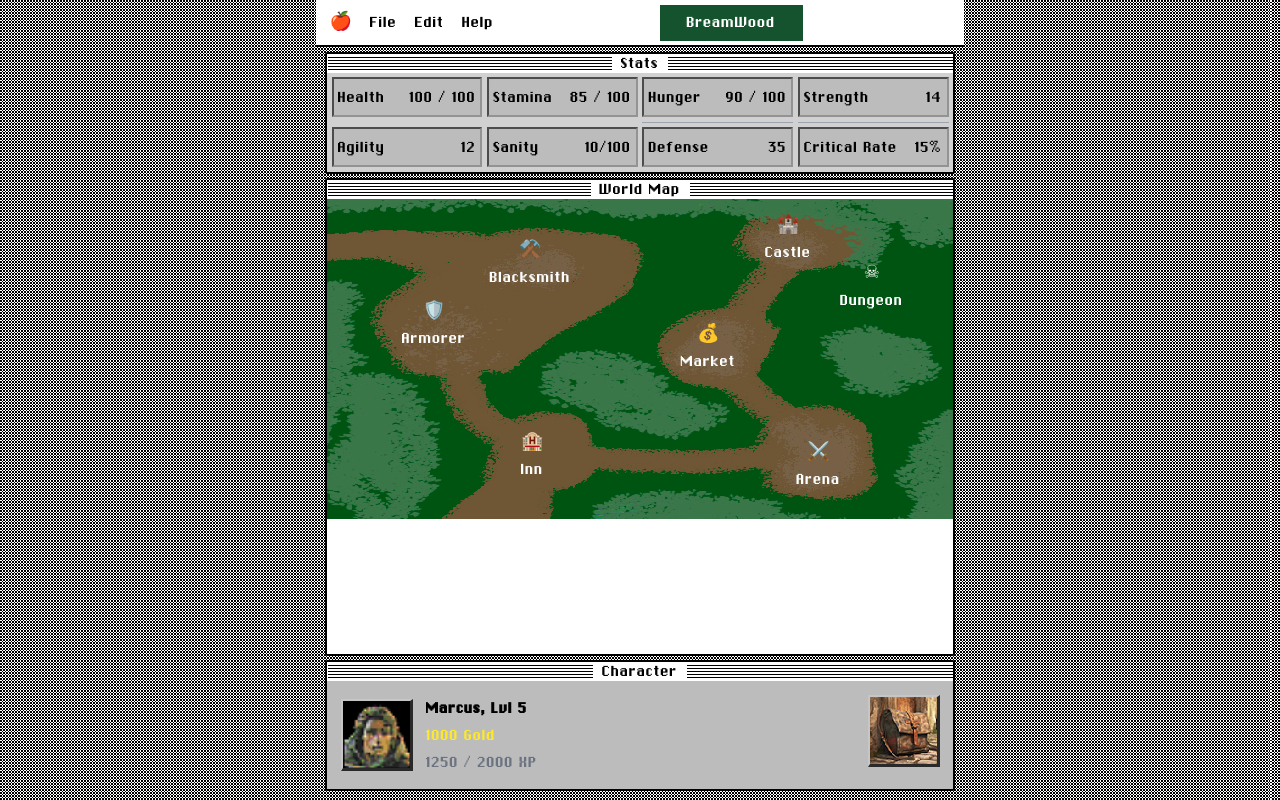
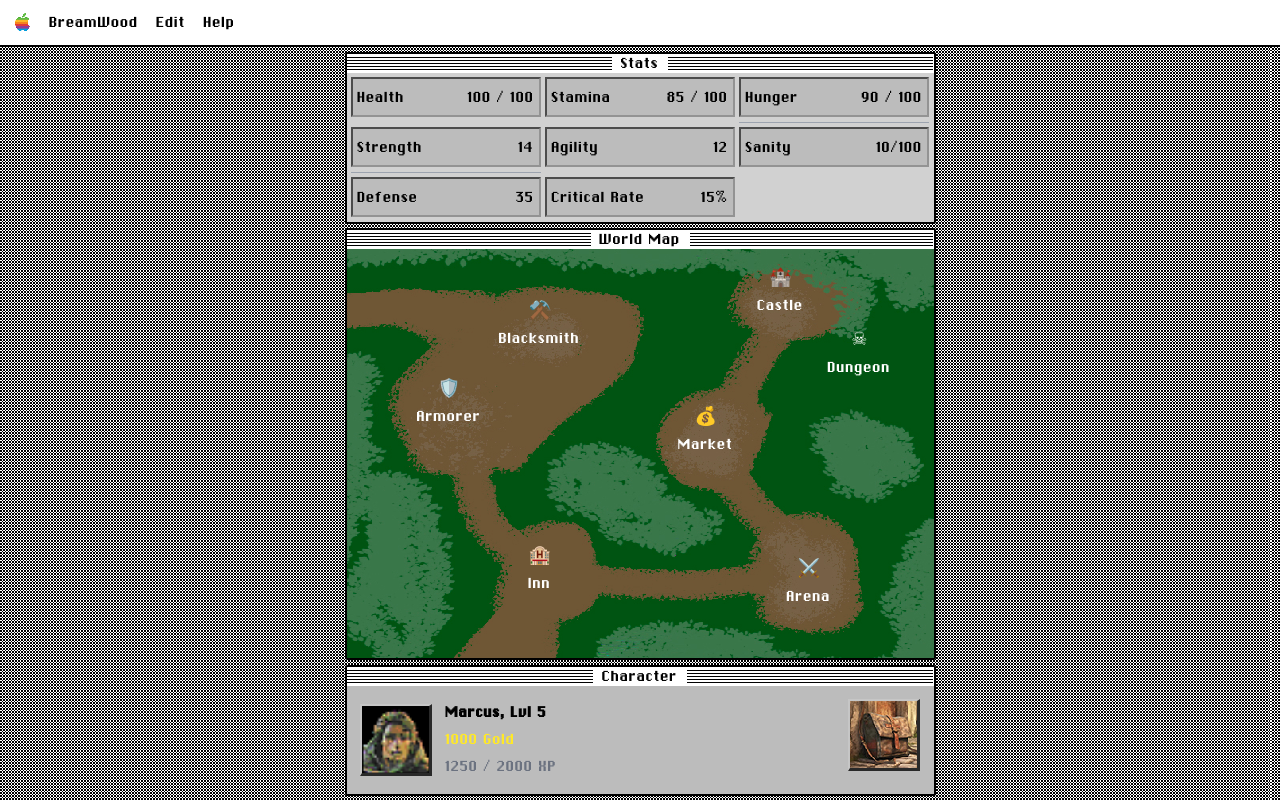
Before and after one commit to mytchallb/breamwood, a Vue app: page / in a window 1280 px wide. Built offline with nearby package versions, Linux system fonts and the light colour scheme.

Commit message:
getting navbar tidied

```diff
--- a/src/App.vue
+++ b/src/App.vue
@@ -3,8 +3,9 @@
     class="min-h-screen grid grid-rows-[auto_1fr] fixed inset-0 bg-repeat [image-rendering:pixelated]"
     :style="{ backgroundImage: 'url(' + bgImage + ')', backgroundSize: '6px' }"
   >
-    <div class="game-container max-w-xl mx-auto w-full grid grid-rows-[auto_auto_1fr_auto] gap-1 h-[100dvh] pb-2">
-      <Nav />
+    <Nav class="w-full" />
+
+    <div class="max-w-[600px] max-h-[760px] grid grid-rows-[auto_1fr_auto] gap-1 p-1 mx-auto w-full justify-self-center">
       <Stats />
       <Map />
       <Character />
--- a/src/components/Character.vue
+++ b/src/components/Character.vue
@@ -1,8 +1,8 @@
 <template>
   <!-- Character Panel -->
-  <div class="bg-[#bcbcbc] border-2 mx-2 border-black rounded-sm overflow-hidden flex flex-col">
+  <div class="bg-[#bcbcbc] border-2 border-black rounded-sm overflow-hidden flex flex-col">
     <WindowBar title="Character" />
-    <div class="p-3 flex-1 h-[100px]">
+    <div class="p-1 sm:p-2 md:p-3 flex-1 h-[100px]">
       <!-- Character Header -->
       <div class="flex justify-between items-start">
         <div class="flex items-center space-x-3">
--- a/src/components/Map.vue
+++ b/src/components/Map.vue
@@ -1,7 +1,7 @@
 <template>
-  <div class="bg-white border-2 mx-2 border-black rounded-sm flex flex-col h-full overflow-hidden">
+  <div class="bg-white border-2 border-black rounded-sm flex flex-col h-full overflow-hidden">
     <WindowBar :title="screenTitle" />
-    <div class="flex-1 h-full max-h-[40vh] overflow-hidden">
+    <div class="flex-1 h-full overflow-hidden">
       <component :is="screenComponents[store.currentScreen]" class="h-full" />
     </div>
     <button v-if="store.currentScreen !== 'map'" @click="store.setCurrentScreen('map')" class="text-sm hover:text-yellow-300">Back to Map</button>
--- a/src/components/Nav.vue
+++ b/src/components/Nav.vue
@@ -1,8 +1,8 @@
 <template>
   <!-- Menu Bar -->
   <div class="bg-white border-b-2 border-black flex p-1 text-sm">
-    <div class="px-2 py-1 cursor-pointer hover:bg-black hover:text-white">
-      <span class="">🍎</span>
+    <div class="px-2 py-1 cursor-pointer hover:bg-black hover:text-white flex items-center">
+      <img src="../assets/apple.png" alt="Apple" class="w-4 h-4 object-contain translate-y-[-1px]" />
     </div>
     <div v-for="(menu, menuIndex) in menuItems" :key="menuIndex" class="relative group">
       <div class="px-2 py-1 cursor-pointer hover:bg-black hover:text-white" @click="toggleDropdown(menuIndex)">
@@ -19,16 +19,13 @@
         </div>
       </div>
     </div>
-    <div class="flex items-center justify-center w-full">
-      <span class="bg-green-900 text-white px-6 py-1"> BreamWood </span>
-    </div>
   </div>
 </template>
 <script setup>
 import { ref } from "vue"
 const menuItems = ref([
   {
-    name: "File",
+    name: "BreamWood",
     items: ["Save", "Mute", "Quit"],
     dropdownOpen: false,
   },
--- a/src/components/Stats.vue
+++ b/src/components/Stats.vue
@@ -1,5 +1,5 @@
 <template>
-  <div class="bg-[#d1d1d1] border-2 mx-2 border-black rounded-sm flex flex-col">
+  <div class="bg-[#d1d1d1] border-2 border-black rounded-sm flex flex-col">
     <WindowBar title="Stats" />
     <!-- Stats Container -->
     <div class="grid grid-cols-[repeat(auto-fit,minmax(150px,1fr))] gap-1 p-1">
--- a/src/components/WindowBar.vue
+++ b/src/components/WindowBar.vue
@@ -1,5 +1,5 @@
 <template>
-  <div class="bg-white text-black text-center py-[0.5px]">
+  <div class="bg-white text-black text-center py-[0.5px] hide-on-short">
     <div class="flex items-center gap-2 h-4 p-[0.5px]">
       <div style="background-image: url(&quot;/src/assets/titlebar-bg.jpg&quot;)" class="flex-1 h-full bg-repeat-x bg-contain image-pixelated"></div>
       <span>{{ props.title }}</span>
```
Also changed, not shown: src/assets/apple.png (added).
